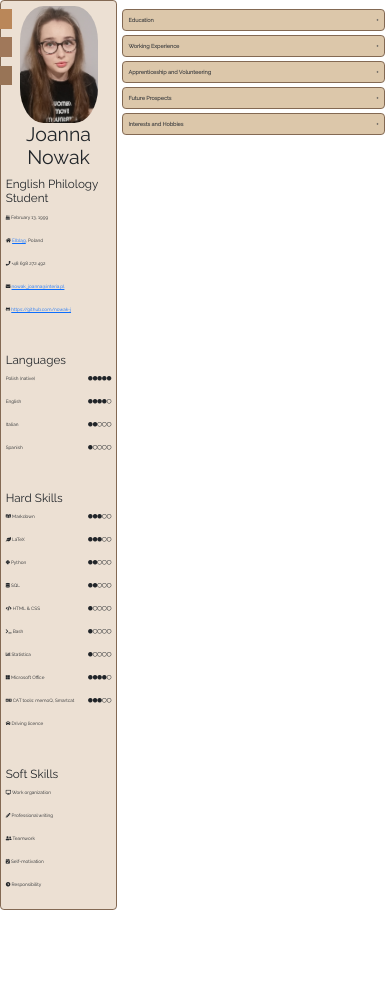
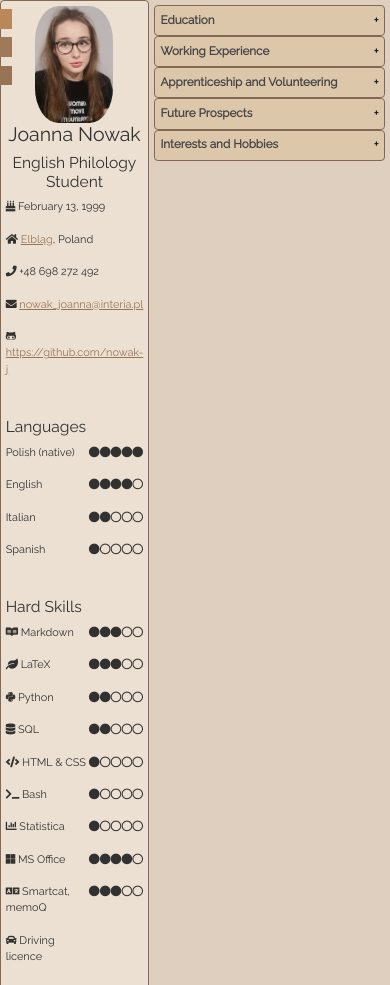
Before and after one commit to nowak-j/nowak-j.github.io, a plain HTML site: page index.html in a window 390 px wide. Shown: the top 985 px of the page. Before the commit the page ends 910 px from the top, so only its background shows below. Drawn offline with nearby package versions, Linux system fonts and the light colour scheme; a web font is replaced by a local one.

Commit message:
Add media query

```diff
--- a/index.html
+++ b/index.html
@@ -5,13 +5,14 @@
         <meta name="viewport" content="width=device-width, initial-scale=1.0" />
         <title>CV Joanna Nowak</title>
         <link rel="icon" type="image/x-icon" href="images/favicon.jpg" />
-        <link href="styles/style.css" rel="stylesheet" />
         <link rel="stylesheet" href="https://use.fontawesome.com/releases/v5.0.13/css/all.css" integrity="sha384-DNOHZ68U8hZfKXOrtjWvjxusGo9WQnrNx2sqG0tfsghAvtVlRW3tvkXWZh58N9jp" crossorigin="anonymous" />
         <link rel="stylesheet" href="https://fonts.googleapis.com/css?family=Anton%7CBaskerville%7CRaleway&display=swap" />
         <!-- Bootstrap -->
         <link href="https://cdn.jsdelivr.net/npm/bootstrap@5.2.2/dist/css/bootstrap.min.css" rel="stylesheet" integrity="sha384-Zenh87qX5JnK2Jl0vWa8Ck2rdkQ2Bzep5IDxbcnCeuOxjzrPF/et3URy9Bv1WTRi" crossorigin="anonymous" />
         <script src="https://cdn.jsdelivr.net/npm/bootstrap@5.2.2/dist/js/bootstrap.bundle.min.js" integrity="sha384-OERcA2EqjJCMA+/3y+gxIOqMEjwtxJY7qPCqsdltbNJuaOe923+mo//f6V8Qbsw3" crossorigin="anonymous"></script>
         <script src="https://cdnjs.cloudflare.com/ajax/libs/jquery/3.3.1/jquery.min.js"></script>
+        <!-- END Bootstrap -->
+        <link href="styles/style.css" rel="stylesheet" />
     </head>
     <body onload="myFunction()" style="margin:0;">
         <div id="loader"></div>
@@ -63,12 +64,12 @@
                     <p class="personal"><i class="fas fa-code"></i> HTML & CSS</p>
                     <p class="personal"><i class="fas fa-terminal"></i> Bash</p>
                     <p class="personal"><i class="fas fa-chart-bar"></i> Statistica</p>
-                    <p class="personal"><i class="fab fa-microsoft"></i> Microsoft Office</p>
-                    <p class="personal"><i class="fas fa-language"></i> CAT tools: memoQ, Smartcat</p>
+                    <p class="personal"><i class="fab fa-microsoft"></i> MS Office</p>
+                    <p class="personal"><i class="fas fa-language"></i> Smartcat, memoQ</p>
                     <p class="personal"><i class="fas fa-car"></i> Driving licence</p>
                 </div>
                 <div class="points">
-                    <p><i class="fas fa-circle"></i><i class="fas fa-circle"></i><i class="fas fa-circle"></i><i class="far fa-circle"></i><i class="far fa-circle"></i></p>
+                    <p><nobr><i class="fas fa-circle"></i><i class="fas fa-circle"></i><i class="fas fa-circle"></i><i class="far fa-circle"></i><i class="far fa-circle"></i></nobr></p>
                     <p><i class="fas fa-circle"></i><i class="fas fa-circle"></i><i class="fas fa-circle"></i><i class="far fa-circle"></i><i class="far fa-circle"></i></p>
                     <p><i class="fas fa-circle"></i><i class="fas fa-circle"></i><i class="far fa-circle"></i><i class="far fa-circle"></i><i class="far fa-circle"></i></p>
                     <p><i class="fas fa-circle"></i><i class="fas fa-circle"></i><i class="far fa-circle"></i><i class="far fa-circle"></i><i class="far fa-circle"></i></p>
--- a/styles/style.css
+++ b/styles/style.css
@@ -3,10 +3,9 @@
 
 body {
   background-color: #DFCFBE;
-    /* font-family: "open sans",sans-serif; */
   display: flex;
   flex-direction: row;
-    color: #4f4f4f;
+  color: #313130;
   font-family: "Raleway", sans-serif !important;
 }
 
@@ -47,7 +46,7 @@ body {
 
 .accordion:after {
   content: '\002B';
-    color: #4f4f4f;
+  color: #1E1E1D;
   font-weight: bold;
   float: right;
   margin-left: 0.6vw;
@@ -91,7 +90,7 @@ h1 {
 }
 
 h2 {
-    font-size: 3vw !important;
+  font-size: 3vw ;
 }
 
 p.personal {
@@ -109,12 +108,16 @@ p.personal {
 }
 
 a:visited {
-    color: #987456;
-    ;
+  color: #1E1E1D;
 }
 
 a {
-    color: #4f4f4f;
+  color: #987456;
+  overflow-wrap: break-word;
+}
+
+a:hover {
+  font-weight: bold;
 }
 
 #mySidenav a {
@@ -189,7 +192,11 @@ a {
 .skillPoints {
   display: flex;
   flex-direction: row;
-  justify-content: space-between;
+  justify-content: space-between !important;
+}
+
+.skill p {
+  font-size: 1.2vw;
 }
 
 .points {
@@ -201,5 +208,17 @@ a {
 }
 
 .carousel-caption h5 {
-  font-size: 3vw;
+  font-size: 2.5vw;
 }
+
+@media only screen and (max-width: 1024px) {
+  #column_1 {width: 40%}
+  .accordion {font-size: 3vw;}
+  .panel {font-size: 2.8vw;}
+  h1 {font-size: 6vw;}
+  h2 {font-size: 4vw;}
+  h1 + h2 {text-align: center;}
+  .personal {font-size: 2.8vw !important;}
+  .skill p {font-size: 2.8vw;}
+  .points {font-size: 2.8vw;}
+}
```
Lines whose indentation alone changed are shown as unchanged.
